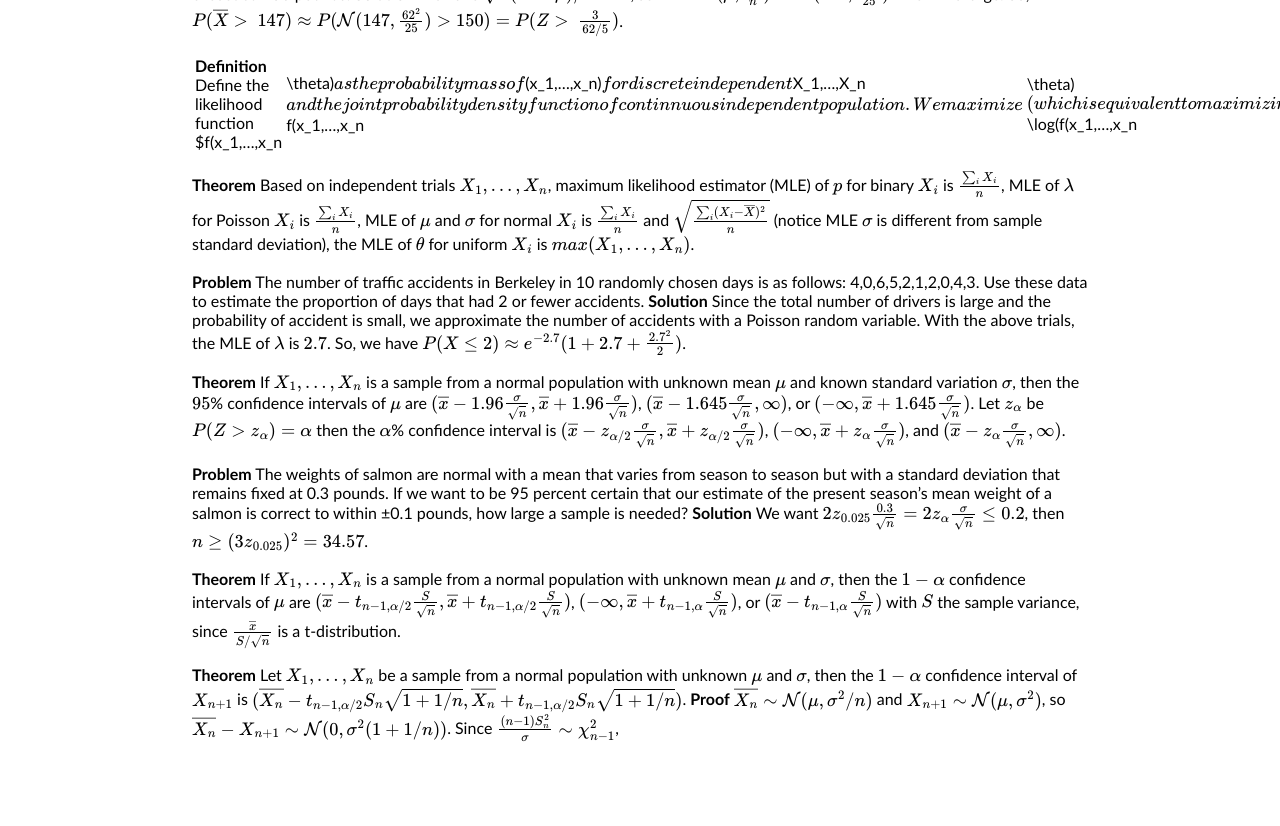
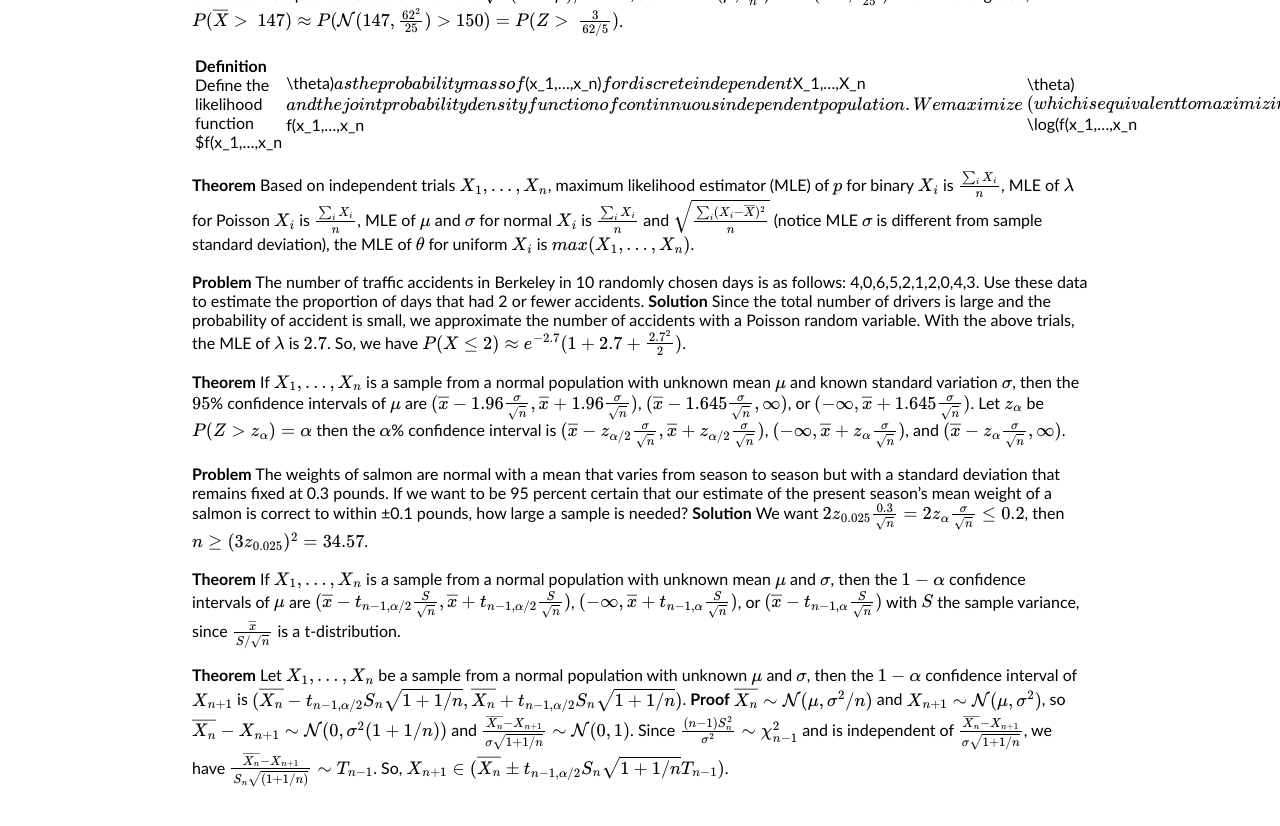
Before and after one commit to henryzhang11/questions-I-have, a Jekyll site: the page built from _posts/2023-08-20-probability-theory-review.md, in a window 1280 px wide and 900 px high, scrolled down 4006 px. Shown: the top 826 px of the window. Built offline with Jekyll 4.4.1, drawn with Linux system fonts in a browser that asks for light colours; formulas are drawn with MathJax 3.

Commit message:
Update 2023-08-20-probability-theory-review.md

```diff
--- a/_posts/2023-08-20-probability-theory-review.md
+++ b/_posts/2023-08-20-probability-theory-review.md
@@ -116,4 +116,4 @@ title: "probability theory review"
 **Theorem** If $X_1,...,X_n$ is a sample from a normal population with unknown mean $\mu$ and $\sigma$, then the $1-\alpha$ confidence intervals of $\mu$ are $(\overline{x}-t_{n-1,\alpha/2}\frac{S}{\sqrt{n}},\overline{x}+t_{n-1,\alpha/2}\frac{S}{\sqrt{n}})$, $(-\infty,\overline{x}+t_{n-1,\alpha}\frac{S}{\sqrt{n}})$, or $(\overline{x}-t_{n-1,\alpha}\frac{S}{\sqrt{n}})$ with $S$ the sample variance, since $\frac{\overline{x}}{S/\sqrt{n}}$ is a t-distribution.
 
 **Theorem** Let $X_1,...,X_n$ be a sample from a normal population with unknown $\mu$ and $\sigma$, then the $1-\alpha$ confidence interval of $X_{n+1}$ is $(\overline{X_n}-t_{n-1,\alpha/2}S_n\sqrt{1+1/n},\overline{X_n}+t_{n-1,\alpha/2}S_n\sqrt{1+1/n})$.
-**Proof** $\overline{X_n}\sim\mathcal{N}(\mu,\sigma^2/n)$ and $X_{n+1}\sim\mathcal{N}(\mu,\sigma^2)$, so $\overline{X_n}-X_{n+1}\sim\mathcal{N}(0,\sigma^2(1+1/n))$. Since $\frac{(n-1)S_n^2}{\sigma}\sim \chi_{n-1}^2$,
+**Proof** $\overline{X_n}\sim\mathcal{N}(\mu,\sigma^2/n)$ and $X_{n+1}\sim\mathcal{N}(\mu,\sigma^2)$, so $\overline{X_n}-X_{n+1}\sim\mathcal{N}(0,\sigma^2(1+1/n))$ and $\frac{\overline{X_n}-X_{n+1}}{\sigma\sqrt{1+1/n}}\sim\mathcal{N}(0,1)$. Since $\frac{(n-1)S_n^2}{\sigma^2}\sim \chi_{n-1}^2$ and is independent of $\frac{\overline{X_n}-X_{n+1}}{\sigma\sqrt{1+1/n}}$, we have $\frac{\overline{X_n}-X_{n+1}}{S_n\sqrt{(1+1/n)}}\sim T_{n-1}$. So, $X_{n+1}\in (\overline{X_n}\pm t_{n-1,\alpha/2}S_n\sqrt{1+1/n}T_{n-1})$.
```
